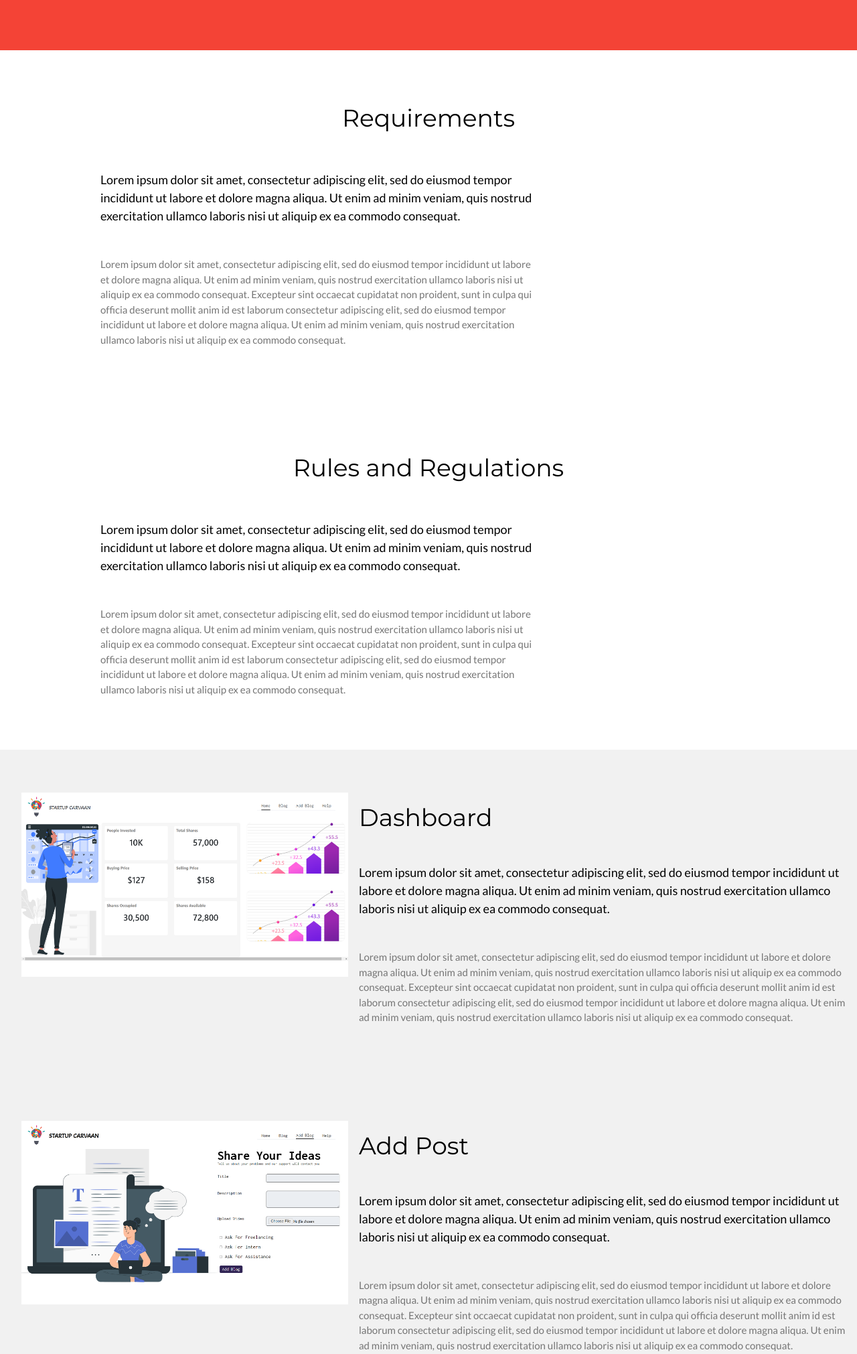
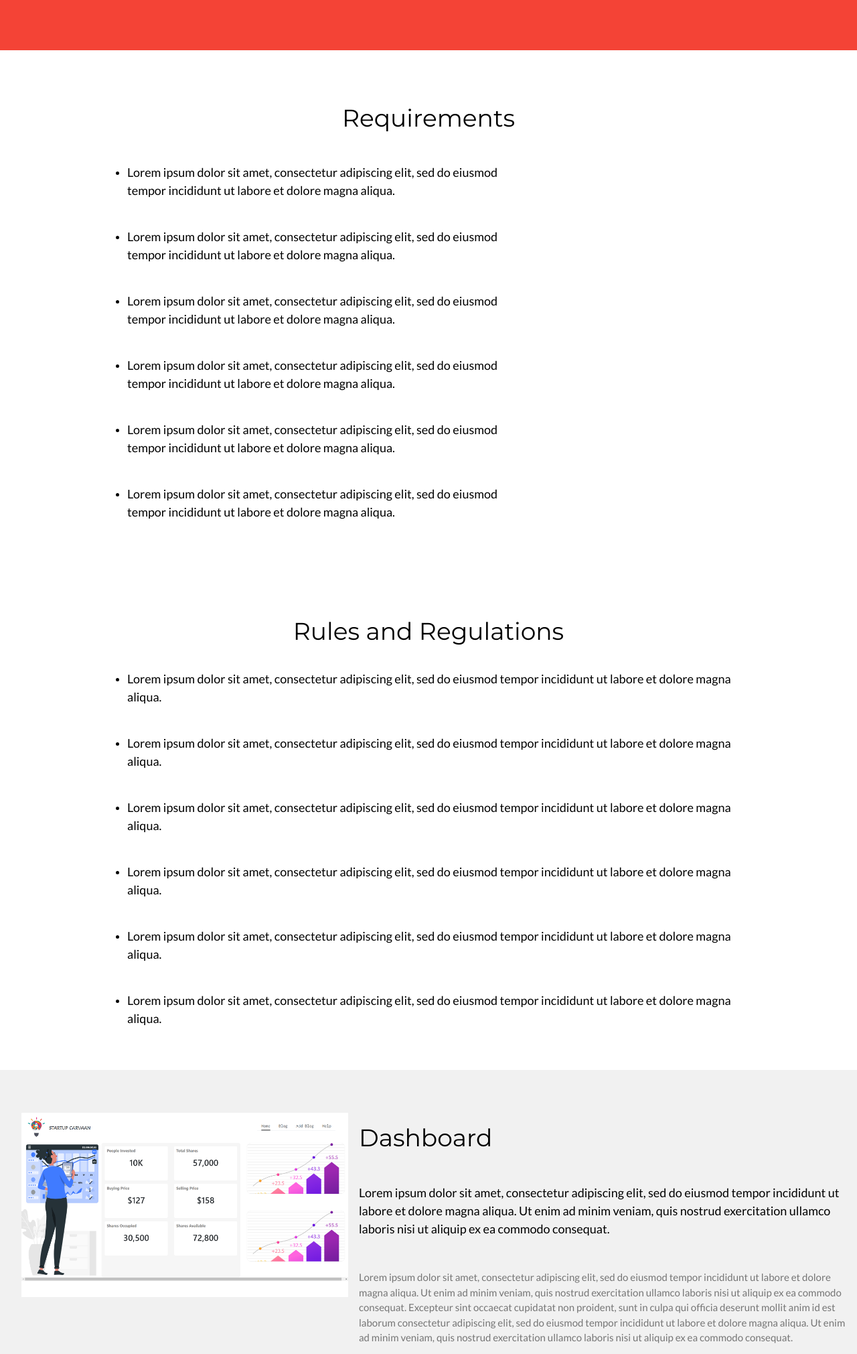
Before and after one commit to RecreateIndiaMain/StartupCarvaanWeb, a Django app: page /startups/ in a window 1280 px wide. Shown: the part 444-2465 px from the top of the page at 67% size. Run offline with Django 3.2, Linux system fonts and the light colour scheme.

Commit message:
Startups/ updated

```diff
--- a/templates/startups.html
+++ b/templates/startups.html
@@ -38,26 +38,41 @@ body,h1,h2,h3,h4,h5,h6 {font-family: "Lato", sans-serif}
   <div class="w3-content">
     <h1 class = "w3-center">Requirements</h1>
     <div class="w3-twothird">
-      <h5 class="w3-padding-32">Lorem ipsum dolor sit amet, consectetur adipiscing elit, sed do eiusmod tempor incididunt ut labore et dolore magna aliqua. Ut enim ad minim veniam, quis nostrud exercitation ullamco laboris nisi ut aliquip ex ea commodo consequat.</h5>
-
+      <ol style = "list-style-type: disc;">
+        <li><h5 class = "w3-padding-16">Lorem ipsum dolor sit amet, consectetur adipiscing elit, sed do eiusmod tempor incididunt ut labore et dolore magna aliqua.</h5></li>
+        <li><h5 class = "w3-padding-16">Lorem ipsum dolor sit amet, consectetur adipiscing elit, sed do eiusmod tempor incididunt ut labore et dolore magna aliqua.</h5></li>
+        <li><h5 class = "w3-padding-16">Lorem ipsum dolor sit amet, consectetur adipiscing elit, sed do eiusmod tempor incididunt ut labore et dolore magna aliqua.</h5></li>
+        <li><h5 class = "w3-padding-16">Lorem ipsum dolor sit amet, consectetur adipiscing elit, sed do eiusmod tempor incididunt ut labore et dolore magna aliqua.</h5></li>
+        <li><h5 class = "w3-padding-16">Lorem ipsum dolor sit amet, consectetur adipiscing elit, sed do eiusmod tempor incididunt ut labore et dolore magna aliqua.</h5></li>
+        <li><h5 class = "w3-padding-16">Lorem ipsum dolor sit amet, consectetur adipiscing elit, sed do eiusmod tempor incididunt ut labore et dolore magna aliqua.</h5></li>
+      </ol>
+<!--
       <p class="w3-text-grey">Lorem ipsum dolor sit amet, consectetur adipiscing elit, sed do eiusmod tempor incididunt ut labore et dolore magna aliqua. Ut enim ad minim veniam, quis nostrud exercitation ullamco laboris nisi ut aliquip ex ea commodo consequat. Excepteur sint
         occaecat cupidatat non proident, sunt in culpa qui officia deserunt mollit anim id est laborum consectetur adipiscing elit, sed do eiusmod tempor incididunt ut labore et dolore magna aliqua. Ut enim ad minim veniam, quis nostrud exercitation ullamco
-        laboris nisi ut aliquip ex ea commodo consequat.</p>
+        laboris nisi ut aliquip ex ea commodo consequat.</p> -->
     </div>
     <div class="w3-third w3-center">
     </div>
   </div>
 </div>
 
-<div class="w3-row-padding w3-padding-64 w3-container">
+<div class="w3-row-padding w3-padding-32 w3-container">
   <div class="w3-content">
     <h1 class = "w3-center">Rules and Regulations</h1>
-    <div class="w3-twothird">
-      <h5 class="w3-padding-32">Lorem ipsum dolor sit amet, consectetur adipiscing elit, sed do eiusmod tempor incididunt ut labore et dolore magna aliqua. Ut enim ad minim veniam, quis nostrud exercitation ullamco laboris nisi ut aliquip ex ea commodo consequat.</h5>
+    <div>
+      <ol style = "list-style-type: disc;">
+        <li><h5 class = "w3-padding-16">Lorem ipsum dolor sit amet, consectetur adipiscing elit, sed do eiusmod tempor incididunt ut labore et dolore magna aliqua.</h5></li>
+        <li><h5 class = "w3-padding-16">Lorem ipsum dolor sit amet, consectetur adipiscing elit, sed do eiusmod tempor incididunt ut labore et dolore magna aliqua.</h5></li>
+        <li><h5 class = "w3-padding-16">Lorem ipsum dolor sit amet, consectetur adipiscing elit, sed do eiusmod tempor incididunt ut labore et dolore magna aliqua.</h5></li>
+        <li><h5 class = "w3-padding-16">Lorem ipsum dolor sit amet, consectetur adipiscing elit, sed do eiusmod tempor incididunt ut labore et dolore magna aliqua.</h5></li>
+        <li><h5 class = "w3-padding-16">Lorem ipsum dolor sit amet, consectetur adipiscing elit, sed do eiusmod tempor incididunt ut labore et dolore magna aliqua.</h5></li>
+        <li><h5 class = "w3-padding-16">Lorem ipsum dolor sit amet, consectetur adipiscing elit, sed do eiusmod tempor incididunt ut labore et dolore magna aliqua.</h5></li>
+      </ol>
+      <!-- <h5 class="w3-padding-32">Lorem ipsum dolor sit amet, consectetur adipiscing elit, sed do eiusmod tempor incididunt ut labore et dolore magna aliqua. Ut enim ad minim veniam, quis nostrud exercitation ullamco laboris nisi ut aliquip ex ea commodo consequat.</h5>
 
       <p class="w3-text-grey">Lorem ipsum dolor sit amet, consectetur adipiscing elit, sed do eiusmod tempor incididunt ut labore et dolore magna aliqua. Ut enim ad minim veniam, quis nostrud exercitation ullamco laboris nisi ut aliquip ex ea commodo consequat. Excepteur sint
         occaecat cupidatat non proident, sunt in culpa qui officia deserunt mollit anim id est laborum consectetur adipiscing elit, sed do eiusmod tempor incididunt ut labore et dolore magna aliqua. Ut enim ad minim veniam, quis nostrud exercitation ullamco
-        laboris nisi ut aliquip ex ea commodo consequat.</p>
+        laboris nisi ut aliquip ex ea commodo consequat.</p> -->
     </div>
     <div class="w3-third w3-center">
     </div>
```
